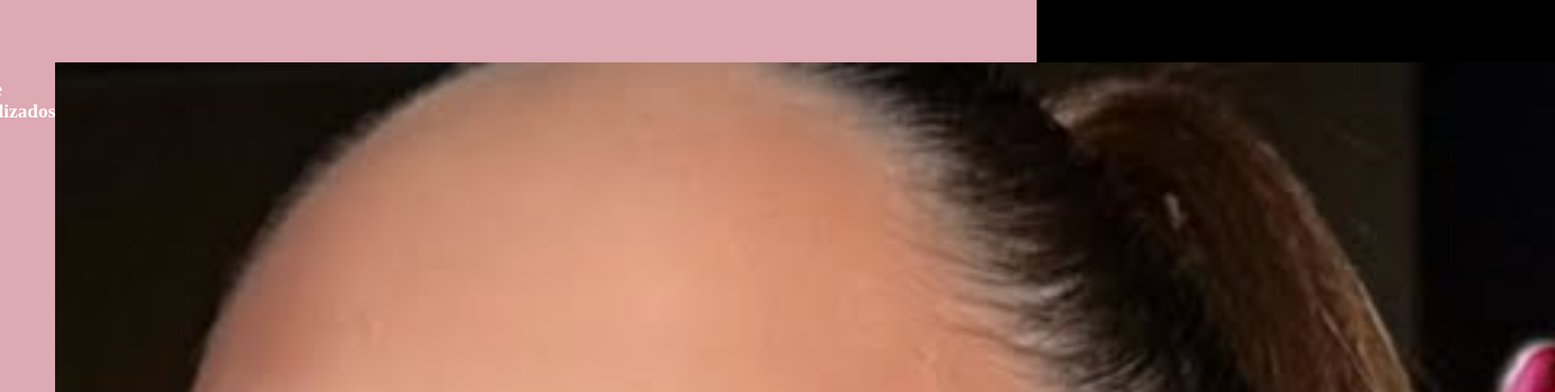
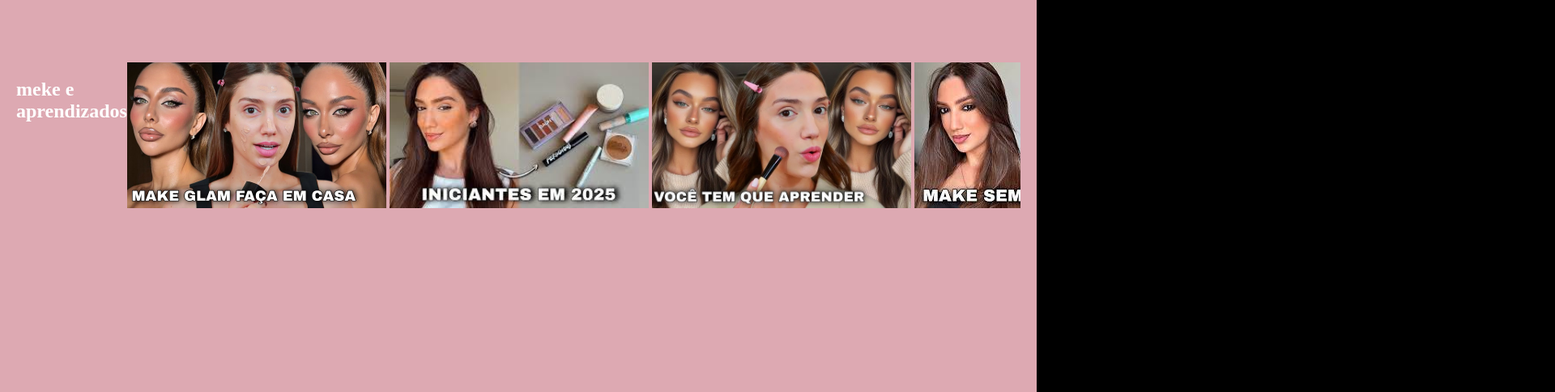
Before and after one commit to heloisa400k/site, a plain HTML site: page index.html in a window 1280 px wide. Shown: the part 557-1041 px from the top of the page at 81% size, 1920 px wide, since content can reach past the window. Drawn offline with Linux system fonts and the light colour scheme; a web font is replaced by a local one.

Commit message:
Add files via upload

```diff
--- a/index.html
+++ b/index.html
@@ -29,15 +29,17 @@
 
 <section>
     <h2>meke e aprendizados</h2>
-    <div>
+    <div class="categoria-videos">
         <a href="https://www.youtube.com/watch?v=LZV7qC7eoqc">
         <img src="ue.jpg"/>
-        <a href="https://www.youtube.com/watch?v=LZV7qC7eoqc">
-            <img src="ue.jpg"/>
-            <a href="https://www.youtube.com/watch?v=LZV7qC7eoqc">
-                <img src="ue.jpg"/>
-                <a href="https://www.youtube.com/watch?v=LZV7qC7eoqc">
-                    <img src="ue.jpg"/> <a href="https://www.youtube.com/watch?v=LZV7qC7eoqc">
+        <a href="https://www.youtube.com/watch?v=bDyfBAWR8z0">
+            <img src="oi.jpeg"/>
+            <a href="https://www.youtube.com/watch?v=G_7qmH9EVbA">
+                <img src="uu.jpg"/>
+                <a href="https://www.youtube.com/watch?v=1c7lamyL55w">
+                    <img src="ii.jpg"/>
+                    <a href="https://www.youtube.com/watch?v=40ieZg08Ob4">
+                        <img src="pp.jpg"/>
 
     </a>
     </div>
--- a/styles.css
+++ b/styles.css
@@ -32,5 +32,16 @@ p{
     font-size:20px ;
 }
 img{
-    height: 100%;
+    height: 25%;
 }
+
+.categoria-videos{
+display:flex;
+overflow-x:auto;
+gap:4px;
+}
+
+section {
+    padding-left: 20px;
+    padding-right: 20px;
+}
```
Also changed, not shown: ii.jpg (added), oi.jpeg (added), pp.jpg (added), uu.jpg (added).
